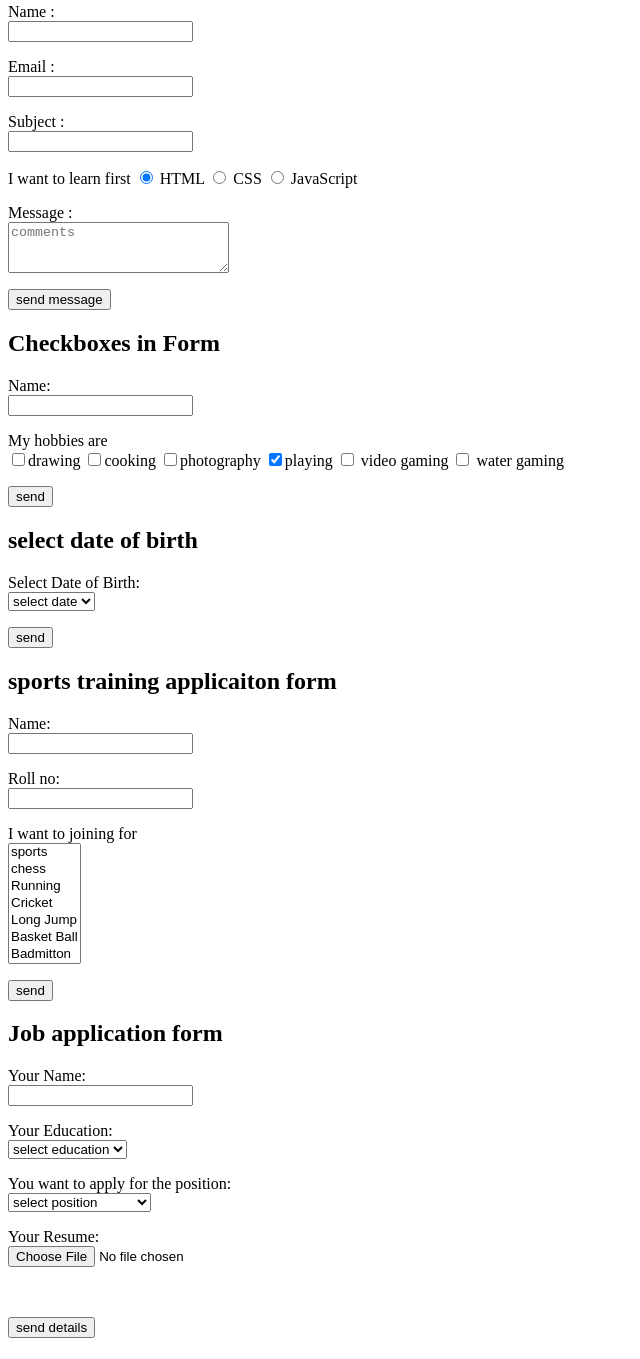
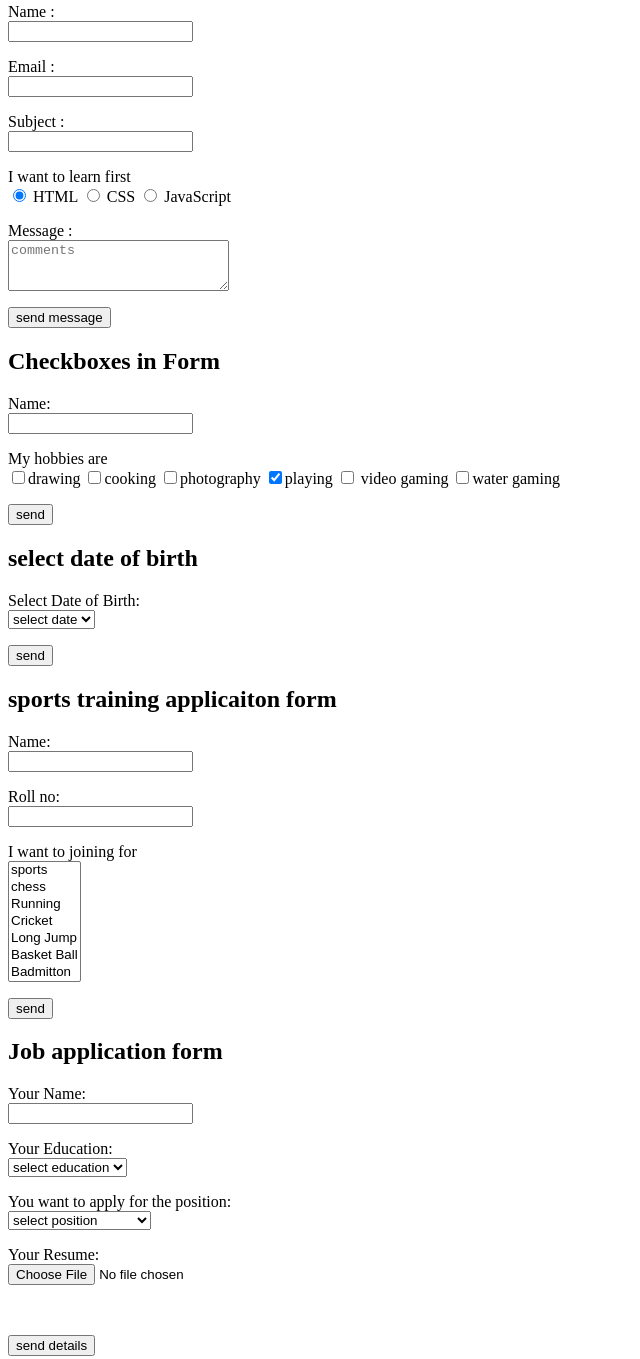
Before and after one commit to k-sangavi/HTML-TD--tutorial, a plain HTML site: page loginform.html in a window 1280 px wide. Shown: the part 537-1896 px from the top of the page, without its empty margins (0-640 px from the left). Drawn offline with Linux system fonts and the light colour scheme.

Commit message:
form updates

```diff
--- a/loginform.html
+++ b/loginform.html
@@ -6,7 +6,7 @@
     <h1>Login Form</h1>
     <form method="get" action="process-form.php">
       <p>
-        username : <br />
+       <label> username : </label> <br />
         <input
           type="text"
           name="username"
@@ -17,14 +17,14 @@
         />
       </p>
       <p>
-        password : <br />
+     <label> password :</label> <br />
         <input
           type="password"
           name="password"
           placeholder="Password ( 6 characters)"
         />
       </p>
-      <input type="button" value="Send" />
+      <input type="submit" value="Send" />
     </form>
   </body>
 </html>
@@ -33,15 +33,15 @@
 <h2>Comment Form</h2>
 <form>
     <p>
-        Username : <br>
+       <label> Username : </label><br>
         <input type="text" name="Username" placeholder="Sangavi" size="15" maxlength="25">
     </p>
     <p>
-        Email : <br>
+       <label> Email : </label><br>
         <input type="text" name="mail id" placeholder="@gmail.com">
     </p>
     <p>
-        comments : <br>
+        <label>comments :</label> <br>
       <textarea name="comments" cols="35" rows="5" placeholder="Comments"></textarea>
     </p>
 </form>
@@ -53,24 +53,24 @@
    <form action="">
 
     <p>
-        Name : <br>
+       <label> Name : </label><br>
         <input type="text" name="Name"></p>
     <p>
-       Email : <br>
+       <label >Email : </label><br>
         <input type="text" name="Email"></p>
     <p>
-        Subject : <br>
+       <label> Subject : </label><br>
         <input type="text" name="Subject"></p>
         <p>
             <p>
-                I want to learn first
-                <input type="radio" name="learn first" value="HTML" checked> HTML
-                <input type="radio" name="learn first" value="CSS"> CSS
-                <input type="radio" name="learn first" value="JavaScript"> JavaScript
+               I want to learn first <br>
+                <input type="radio" name="learn first" id="HTML" value="HTML" checked> <label for="html">HTML </label>
+                <input type="radio" name="learn first" id="CSS" value="CSS"> <label for="css">CSS </label>
+                <input type="radio" name="learn first" id="JavaScript" value="JavaScript"> <label for="javascript">JavaScript</label>
             </p>
 
 
-       Message : <br>
+     <label> Message :</label>  <br>
     <textarea name="Message" cols="25" rows="3" placeholder="comments"></textarea>
         </p>
         <p>
@@ -87,17 +87,17 @@
 <body>
     <form action=""></form>
     <p>
-        Name: <br>
+       <label> Name:</label> <br>
         <input type="text" name="your name">
     </p>
     <p>
-        My hobbies are <br>
-        <input type="checkbox" name="hobbies[]" value="drawing">drawing
-        <input type="checkbox" name="hobbies[]" value="cooking">cooking
-        <input type="checkbox" name="hobbies[]" value="photography">photography
-        <input type="checkbox" name="hobbies[]" value="playing" checked>playing
-        <input type="checkbox" name="hobbies[]" value="video gaming"> video gaming
-        <input type="checkbox" name="hobbies[]" value="water gaming"> water gaming
+       My hobbies are <br>
+        <input type="checkbox" name="hobbies[]" id="drawing" value="drawing"><label for="drawing">drawing</label>
+        <input type="checkbox" name="hobbies[]" id="cooking" value="cooking"><label for="cooking">cooking</label>
+        <input type="checkbox" name="hobbies[]" id="phototgraphy" value="photography"><label for="photography">photography</label>
+        <input type="checkbox" name="hobbies[]" id="playing" value="playing" checked><label for="playing">playing</label>
+        <input type="checkbox" name="hobbies[]" id="video gaming" value="video gaming"> <label for="video gaming">video gaming</label>
+        <input type="checkbox" name="hobbies[]" id="water gaming" value="water gaming"><label for="water gaming">water gaming</label>
 
     </p>
     <p>
@@ -108,7 +108,7 @@
 <!-- select dob -->
  <h2>select date of birth</h2>
  <p>
-    Select Date of Birth: <br>
+    <label>Select Date of Birth: </label><br>
     <select name="dob" id="dob">
         <option value="">select date</option>
         <option value="1">1</option>
@@ -139,14 +139,14 @@
  <h2>sports training applicaiton form</h2>
 <form >
     <p>
-    Name: <br>
+   <label></label> Name: </label><br>
     <input type="text" name="your name"></p>
     <p>
-        Roll no: <br>
+       <label>Roll no: </label><br>
         <input type="text" name="Roll no">
     </p>
     <p>
-        I want to joining for <br>
+       <label> I want to joining for</label> <br>
         <select name="sports choice"multi ple size="7">
         <option >sports</option>
         <option value="Chess">chess</option>
@@ -167,11 +167,11 @@
  <h2>Job application form</h2>
  <form enctype="multipart/form-data">
     <p>
-       Your Name: <br>
+       <label>Your Name: </label><br>
         <input type="text" name="your name">
  </p>
  <p>
-    Your Education: <br>
+  <label>  Your Education: </label><br>
     <select name=" education" >
     <option>select education</option>
     <option value="B.E">B.E</option>
@@ -181,7 +181,7 @@
 </select>
  </p>
  <p>
-    You want to apply for the position: <br>
+    <label>You want to apply for the position:</label> <br>
     <select name="select position">
         <option>select position</option>
         <option value="Front end developer">Front end developer</option>
@@ -190,9 +190,11 @@
     </select>
  </p>
  <p>
-    Your Resume: <br>
+    <label>Your Resume: </label><br>
     <input type="file" name="resume"> </p><br>
 
 <p><input type="submit" value="send details"></p>
 
  </form>
+
+<!--  -->
```
